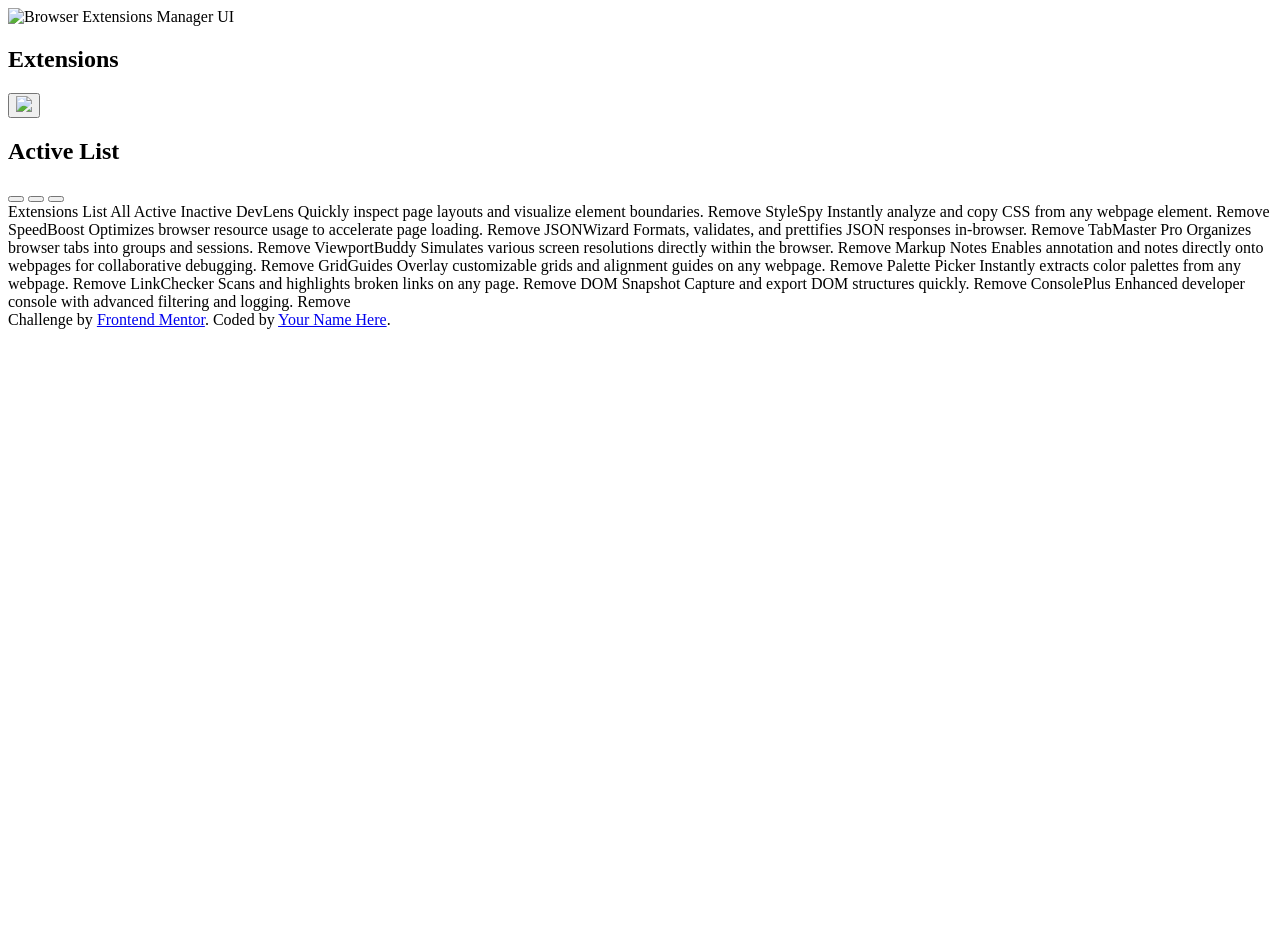
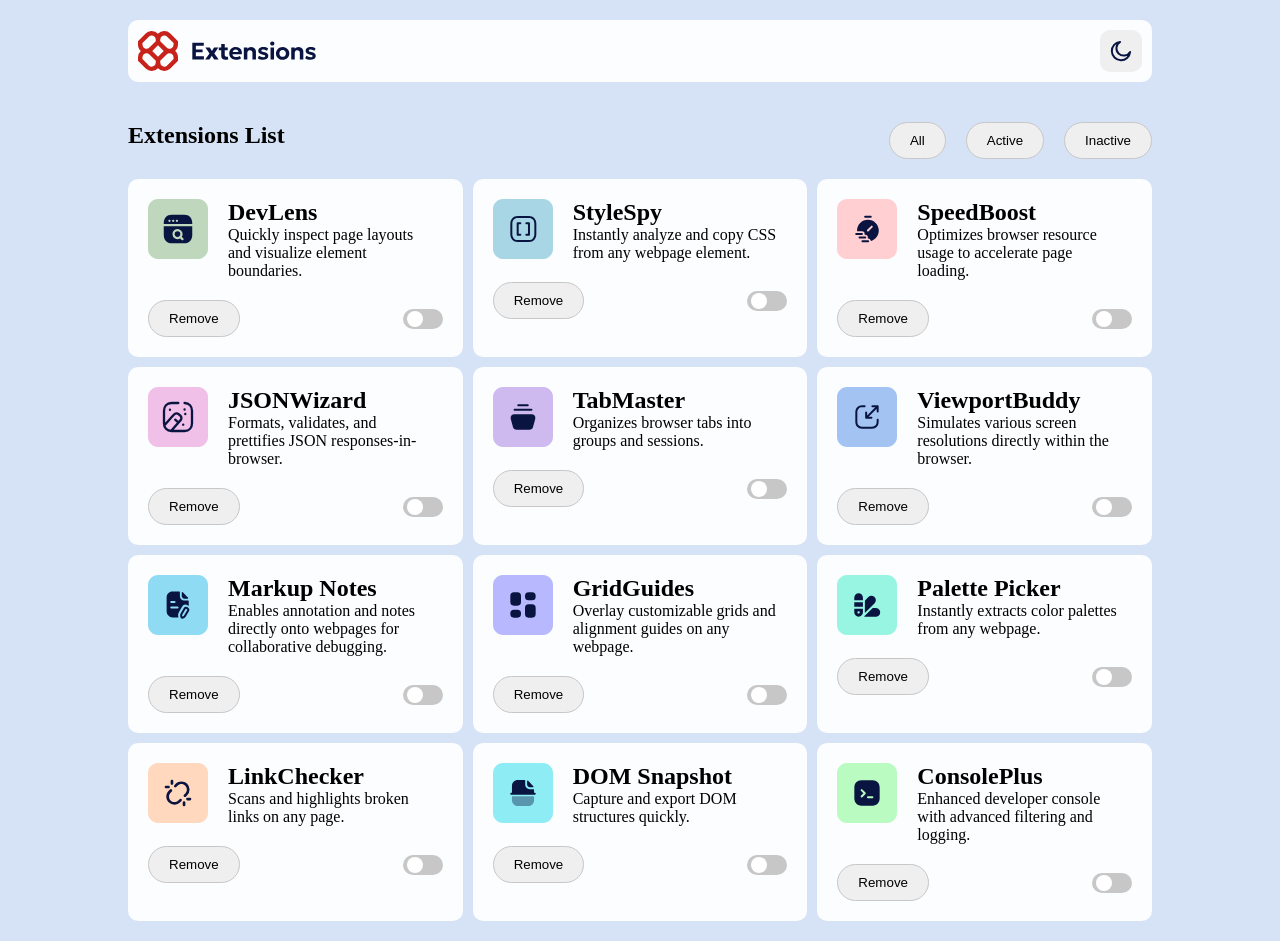
Before and after one commit to NicolasMezieres/ExtensionList, a plain HTML site: page index.html in a window 1280 px wide. Before the commit the page ends 800 px from the top, so only its background shows below. Drawn offline with Linux system fonts and the light colour scheme.

Commit message:
light mode front css end

```diff
--- /dev/null
+++ b/css/indexDesktop.css
@@ -0,0 +1,16 @@
+@media only screen and (min-width: 641px) {
+  body {
+    padding: 20px 10%;
+  }
+  main {
+    margin-top: 40px;
+  }
+  .extensionsList {
+    display: grid;
+    gap: 10px;
+    grid-template-columns: 1fr 1fr 1fr;
+  }
+  .categoriesList {
+    justify-content: space-between;
+  }
+}
--- /dev/null
+++ b/css/style.css
@@ -0,0 +1,149 @@
+/* **** */
+/* FONT */
+/* **** */
+
+@font-face {
+  font-family: "Noto Sans Variable";
+  font-style: normal;
+  font-display: swap;
+  font-weight: 400 500 700;
+  src: url(https://cdn.jsdelivr.net/fontsource/fonts/noto-sans:vf@latest/latin-wght-normal.woff2)
+    format("woff2-variations");
+  unicode-range: U+0000-00FF, U+0131, U+0152-0153, U+02BB-02BC, U+02C6, U+02DA, U+02DC, U+0304,
+    U+0308, U+0329, U+2000-206F, U+20AC, U+2122, U+2191, U+2193, U+2212, U+2215, U+FEFF, U+FFFD;
+}
+
+/* ******** */
+/* VARIABLE */
+/* ******** */
+
+:root {
+  --color-oxford-blue: rgb(9, 21, 62);
+  --color-raisin-black: rgb(33, 38, 54);
+  --color-space-cadet: rgb(47, 54, 75);
+  --color-payne-gray: rgb(84, 89, 105);
+  --color-silver: rgb(199, 199, 199);
+  --color-lavender: rgb(214, 226, 245);
+  --color-anti-flash-white: rgb(237, 237, 237);
+  --color-white: rgb(251, 253, 254);
+  --color-bittersweet: rgb(242, 92, 84);
+  --color-vermillon: rgb(222, 71, 63);
+  --color-engineering-orange: rgb(199, 34, 26);
+  --LightGradient: linear-gradient(180deg, rgb(235, 242, 252) 0%, rgb(238, 248, 249) 100%);
+  --DarkGradient: linear-gradient(180deg, rgb(4, 9, 24) 0%, rgb(9, 21, 64) 100%);
+  --font-primary: "Noto Sans Variable", sans-serif;
+}
+
+/* **** */
+/* BODY */
+/* **** */
+
+* {
+  margin: 0;
+  padding: 0;
+  box-sizing: border-box;
+}
+
+body {
+  background-color: var(--color-lavender);
+}
+
+nav {
+  display: flex;
+  flex-direction: row;
+  justify-content: space-between;
+  background-color: var(--color-white);
+  padding: 10px;
+  border-radius: 10px;
+  button {
+    border: none;
+    padding: 10px;
+    display: flex;
+    border-radius: 10px;
+  }
+}
+main {
+  display: flex;
+  flex-direction: column;
+  gap: 20px;
+}
+
+button {
+  border: 1px solid var(--color-silver);
+  padding: 10px 20px;
+  border-radius: 20px;
+}
+.categoriesList {
+  display: flex;
+  gap: 20px;
+}
+.categoriesListBtns {
+  display: flex;
+  gap: 20px;
+}
+.categorySelected {
+  background-color: var(--color-engineering-orange);
+  color: var(--color-white);
+}
+
+.card {
+  background-color: var(--color-white);
+  padding: 20px;
+  border-radius: 10px;
+  div {
+    display: flex;
+    align-items: start;
+    gap: 10px;
+  }
+}
+article div article {
+  padding: 0px 10px 20px 10px;
+}
+.switch {
+  display: inline-block;
+  position: relative;
+  width: 40px;
+  height: 20px;
+  cursor: pointer;
+  overflow: hidden;
+}
+.switch input {
+  position: absolute;
+  visibility: hidden;
+}
+.switch input + span {
+  position: absolute;
+  top: 0px;
+  bottom: 0;
+  left: 0;
+  right: 0;
+  background: var(--color-silver);
+  border-radius: 20px;
+}
+.switch input + span:before {
+  content: "";
+  display: inline-block;
+  position: absolute;
+  top: 50%;
+  left: 4px;
+  width: 16px;
+  height: 16px;
+  background: white;
+  border-radius: 50%;
+  transform: translateY(-50%);
+  transition: all 0.5s;
+}
+.switch input:checked + span {
+  background: var(--color-engineering-orange);
+}
+.switch input:checked + span:before {
+  left: 20px;
+}
+
+article div ~ div {
+  display: flex;
+  justify-content: space-between;
+  label {
+    align-self: center;
+  }
+}
--- a/index.html
+++ b/index.html
@@ -9,58 +9,216 @@
 
     <title>Frontend Mentor | Browser extensions manager UI</title>
     <!-- CSS -->
-    <link rel="stylesheet" href="stylesheets/indexDesktop.css" />
-    <link rel="stylesheet" href="stylesheets/indexMobile.css" />
+    <link rel="stylesheet" href="css/indexMobile.css" />
+    <link rel="stylesheet" href="css/indexDesktop.css" />
+    <link rel="stylesheet" href="css/style.css" />
   </head>
   <body>
     <!-- HEADER -->
     <header>
       <nav>
-        <div class="nav-logo">
-          <img src="./src/assets/images/logo.svg" alt="Browser Extensions Manager UI" />
-          <h1 class="title">Extensions</h1>
-        </div>
-
+        <img src="assets/images/logo.svg" alt="Browser Extensions Manager UI" />
         <button class="theme-btn">
-          <img src="./src/assets/images/icon-sun.svg" />
+          <img src="assets/images/icon-moon.svg" />
         </button>
       </nav>
     </header>
 
     <!-- MAIN -->
     <main>
-      <section class="block">
-        <h2 class="subtitle">Active List</h2>
-        <div class="btns">
-          <button id="all" class="btn"></button>
-          <button id="isActived" class="btn"></button>
-          <button id="isInactived" class="btn"></button>
+      <section class="categoriesList">
+        <h1 class="subtitle">Extensions List</h1>
+        <div class="categoriesListBtns">
+          <button id="all" class="btn">All</button>
+          <button id="isActived" class="btn">Active</button>
+          <button id="isInactived" class="btn">Inactive</button>
         </div>
       </section>
-      <div class="article"></div>
+      <article class="extensionsList">
+        <article class="card devLens">
+          <div>
+            <img src="assets/images/logo-devlens.svg" />
+            <article>
+              <h2>DevLens</h2>
+              <p>Quickly inspect page layouts and visualize element boundaries.</p>
+            </article>
+          </div>
+          <div>
+            <button>Remove</button>
+            <label class="switch" for="devLens"
+              ><input type="checkbox" id="devLens" /><span></span
+            ></label>
+          </div>
+        </article>
+        <article class="card styleSpy">
+          <div>
+            <img src="assets/images/logo-style-spy.svg" />
+            <article>
+              <h2>StyleSpy</h2>
+              <p>Instantly analyze and copy CSS from any webpage element.</p>
+            </article>
+          </div>
+          <div>
+            <button>Remove</button>
+            <label class="switch" for="styleSpy"
+              ><input type="checkbox" id="styleSpy" /><span></span
+            ></label>
+          </div>
+        </article>
+        <article class="card speedBoost">
+          <div>
+            <img src="assets/images/logo-speed-boost.svg" />
+            <article>
+              <h2>SpeedBoost</h2>
+              <p>Optimizes browser resource usage to accelerate page loading.</p>
+            </article>
+          </div>
+          <div>
+            <button>Remove</button>
+            <label class="switch" for="SpeedBoost"
+              ><input type="checkbox" id="SpeedBoost" /><span></span
+            ></label>
+          </div>
+        </article>
+        <article class="card jsonWizard">
+          <div>
+            <img src="assets/images/logo-json-wizard.svg" />
+            <article>
+              <h2>JSONWizard</h2>
+              <p>Formats, validates, and prettifies JSON responses-in-browser.</p>
+            </article>
+          </div>
+          <div>
+            <button>Remove</button>
+            <label class="switch" for="jsonWizard"
+              ><input type="checkbox" id="jsonWizard" /><span></span
+            ></label>
+          </div>
+        </article>
+        <article class="card tabMasterPro">
+          <div>
+            <img src="assets/images/logo-tab-master-pro.svg" />
+            <article>
+              <h2>TabMaster</h2>
+              <p>Organizes browser tabs into groups and sessions.</p>
+            </article>
+          </div>
+          <div>
+            <button>Remove</button>
+            <label class="switch" for="tabMasterPro"
+              ><input type="checkbox" id="tabMasterPro" /><span></span
+            ></label>
+          </div>
+        </article>
+        <article class="card viewportBuddy">
+          <div>
+            <img src="assets/images/logo-viewport-buddy.svg" />
+            <article>
+              <h2>ViewportBuddy</h2>
+              <p>Simulates various screen resolutions directly within the browser.</p>
+            </article>
+          </div>
+          <div>
+            <button>Remove</button>
+            <label class="switch" for="viewportBuddy"
+              ><input type="checkbox" id="viewportBuddy" /><span></span
+            ></label>
+          </div>
+        </article>
+        <article class="card markup">
+          <div>
+            <img src="assets/images/logo-markup-notes.svg" />
+            <article>
+              <h2>Markup Notes</h2>
+              <p>
+                Enables annotation and notes directly onto webpages for collaborative debugging.
+              </p>
+            </article>
+          </div>
+          <div>
+            <button>Remove</button>
+            <label class="switch" for="markup"
+              ><input type="checkbox" id="markup" /><span></span
+            ></label>
+          </div>
+        </article>
+        <article class="card gridGuides">
+          <div>
+            <img src="/assets/images/logo-grid-guides.svg" />
+            <article>
+              <h2>GridGuides</h2>
+              <p>Overlay customizable grids and alignment guides on any webpage.</p>
+            </article>
+          </div>
+          <div>
+            <button>Remove</button>
+            <label class="switch" for="gridGuides"
+              ><input type="checkbox" id="gridGuides" /><span></span
+            ></label>
+          </div>
+        </article>
+        <article class="card palettePicker">
+          <div>
+            <img src="/assets/images/logo-palette-picker.svg" />
+            <article>
+              <h2>Palette Picker</h2>
+              <p>Instantly extracts color palettes from any webpage.</p>
+            </article>
+          </div>
+          <div>
+            <button>Remove</button>
+            <label class="switch" for="palettePicker"
+              ><input type="checkbox" id="palettePicker" /><span></span
+            ></label>
+          </div>
+        </article>
+        <article class="card linkChecker">
+          <div>
+            <img src="assets/images/logo-link-checker.svg" />
+            <article>
+              <h2>LinkChecker</h2>
+              <p>Scans and highlights broken links on any page.</p>
+            </article>
+          </div>
+          <div>
+            <button>Remove</button>
+            <label class="switch" for="linkChecker"
+              ><input type="checkbox" id="linkChecker" /><span></span
+            ></label>
+          </div>
+        </article>
+        <article class="card domSnapshot">
+          <div>
+            <img src="assets/images/logo-dom-snapshot.svg" />
+            <article>
+              <h2>DOM Snapshot</h2>
+              <p>Capture and export DOM structures quickly.</p>
+            </article>
+          </div>
+          <div>
+            <button>Remove</button>
+            <label class="switch" for="domSnapshot"
+              ><input type="checkbox" id="domSnapshot" /><span></span
+            ></label>
+          </div>
+        </article>
+        <article class="card consolePlus">
+          <div>
+            <img src="assets/images/logo-console-plus.svg" />
+            <article>
+              <h2>ConsolePlus</h2>
+              <p>Enhanced developer console with advanced filtering and logging.</p>
+            </article>
+          </div>
+          <div>
+            <button>Remove</button>
+            <label class="switch" for="consolePlus"
+              ><input type="checkbox" id="consolePlus" /><span></span
+            ></label>
+          </div>
+        </article>
+      </article>
     </main>
-    Extensions List All Active Inactive
-
-    <!-- If you plan to use the JSON file to populate the data dynamically, you can delete the content below -->
-
-    DevLens Quickly inspect page layouts and visualize element boundaries. Remove StyleSpy Instantly
-    analyze and copy CSS from any webpage element. Remove SpeedBoost Optimizes browser resource
-    usage to accelerate page loading. Remove JSONWizard Formats, validates, and prettifies JSON
-    responses in-browser. Remove TabMaster Pro Organizes browser tabs into groups and sessions.
-    Remove ViewportBuddy Simulates various screen resolutions directly within the browser. Remove
-    Markup Notes Enables annotation and notes directly onto webpages for collaborative debugging.
-    Remove GridGuides Overlay customizable grids and alignment guides on any webpage. Remove Palette
-    Picker Instantly extracts color palettes from any webpage. Remove LinkChecker Scans and
-    highlights broken links on any page. Remove DOM Snapshot Capture and export DOM structures
-    quickly. Remove ConsolePlus Enhanced developer console with advanced filtering and logging.
-    Remove
-
-    <div class="attribution">
-      Challenge by
-      <a href="https://www.frontendmentor.io?ref=challenge">Frontend Mentor</a>. Coded by
-      <a href="#">Your Name Here</a>.
-    </div>
-    <!-- JavaScript -->
-    <script src="src/js/script.js" defer></script>
   </body>
+  <script src="src/script/index.js"></script>
 </html>
```
Also changed, not shown: css/indexMobile.css (added, +22 -0 lines), scripts/index.js (added), stylesheets/indexMobile.css (deleted).
